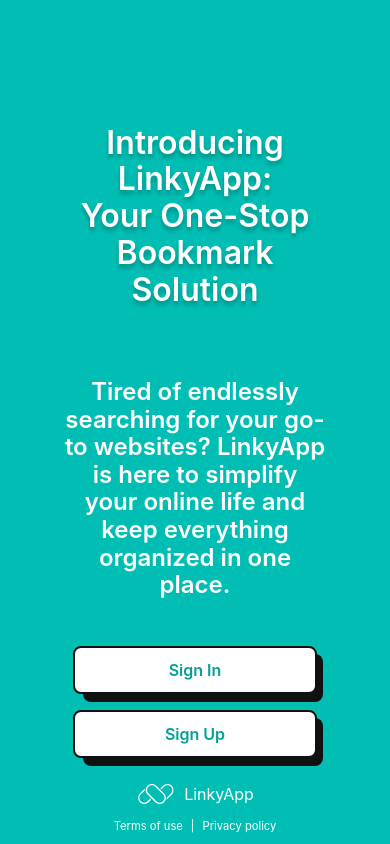
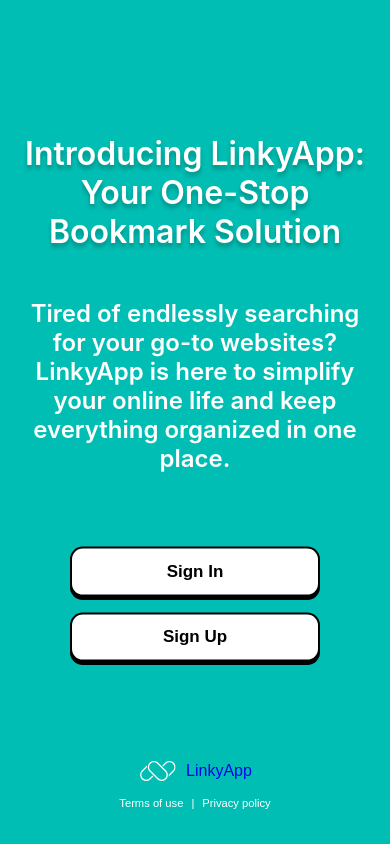
Before and after one commit to dlaska888/WdPAI-lab, a PHP site: page /public/views/index.html in a window 390 px wide. Run offline with PHP 8.4, Linux system fonts and the light colour scheme; some libraries are stand-ins or nearby versions; some web fonts are replaced.

Commit message:
added login and register pages, updated buttons

```diff
--- a/public/css/global.css
+++ b/public/css/global.css
@@ -1,19 +1,31 @@
-@import "/node_modules/normalize.css/normalize.css";
-
-*{
+* {
 	margin: 0;
 	padding: 0;
+	box-sizing: border-box;
 }
 
-/* globally avaiable variables */
+a {
+	text-decoration: none;
+}
+
+a:visited {
+	color: inherit;
+}
+
+:root { font-family: 'Inter', sans-serif; }
+  @supports (font-variation-settings: normal) {
+    :root { font-family: 'Inter var', sans-serif; }
+  }
+
+/* globally available variables */
+
 :root {
 	--primary: #00beb3;
 	--primary-dark: #00a292;
-  --primary-light: #80DFD9;
+	--primary-light: #80dfd9;
 	--secondary: #fff;
 	--tertiary: #a9a9a9;
 	font-size: 16px;
-  font-family: 'Inter', sans-serif;
 	font-style: normal;
 }
 
@@ -23,17 +35,14 @@
 	font-weight: 600;
 	text-align: center;
 	color: #ffffff;
+}
 
+.text-shadow {
 	text-shadow: 0px 4px 4px rgba(0, 0, 0, 0.25);
 }
 
-.text-secondary {
-  font-family: "Inter";
-  font-style: normal;
-  font-weight: 600;
-  text-align: center;
-
-  color: #ffffff;
+.text-underline {
+	text-decoration: underline;
 }
 
 /* Hide elements with the .hide-mobile class on screens with a max width of 768px (mobile view) */
@@ -48,79 +57,86 @@
 	flex-direction: column;
 }
 
-.flex{
+.flex {
 	display: flex;
 }
 
-.flex-center{
+.flex-center {
 	justify-content: center;
 	align-items: center;
 }
 
-/* CSS */
 .btn-primary {
-  align-items: center;
-  background-color: var(--secondary);
-  border: 2px solid #111;
-  border-radius: 8px;
-  box-sizing: border-box;
-  color: #111;
-  cursor: pointer;
-  display: flex;
-  color: var(--primary-dark);
-  font-family: Inter, sans-serif;
-  font-size: 16px;
-  font-weight: 600;
-  height: 48px;
-  justify-content: center;
-  line-height: 24px;
+	/* Variables */
+	--button_radius: 0.75em;
+	--button_color: var(--secondary);
+	--button_outline_color: #000000;
+	font-size: 17px;
+	font-weight: bold;
+	border: none;
+	border-radius: var(--button_radius);
+	background: var(--button_outline_color);
+
 	width: 100%;
-  max-width: 400px;
-  padding: 0 25px;
-  position: relative;
-  text-align: center;
-  text-decoration: none;
-  -webkit-user-select: none;
-  user-select: none;
-  touch-action: manipulation;
+	max-width: 250px;
 }
 
-.btn-primary:after {
-  background-color: #111;
-  border-radius: 8px;
-  content: "";
+.btn-primary-top {
 	display: block;
-  height: 48px;
-  left: 0;
-  width: 100%;
-  position: absolute;
-  top: -2px;
-  transform: translate(8px, 8px);
-  transition: transform 0.2s ease-out;
-  z-index: -1;
+	box-sizing: border-box;
+	border: 2px solid var(--button_outline_color);
+	border-radius: var(--button_radius);
+	padding: 0.75em 1.5em;
+	background: var(--button_color);
+	color: var(--button_outline_color);
+	text-align: center;
+	transform: translateY(-0.2em);
+	transition: transform 0.1s ease;
 }
 
-.btn-primary:hover:after {
-  transform: translate(0, 0);
+.btn-primary:hover .btn-primary-top {
+	/* Pull the button upwards when hovered */
+	transform: translateY(-0.33em);
 }
 
-.btn-primary:active {
-  outline: 0;
+.btn-primary:active .btn-primary-top {
+	/* Push the button downwards when pressed */
+	transform: translateY(0);
 }
 
-.btn-primary:hover {
-  outline: 0;
+.input {
+	border: none;
+	outline: none;
+	border-radius: 15px;
+	padding: 1em;
+	background-color: white;
+	box-shadow: inset 2px 5px 10px rgba(0, 0, 0, 0.3);
+	transition: 500ms ease-in-out;
+
+	max-width: 400px;
 }
 
-@media (min-width: 768px) {
-  .btn-primary {
-    padding: 0 40px;
-  }
+.input:focus {
+	background-color: white;
+	transform: scale(1.05);
+	box-shadow: inset 2px 5px 10px rgba(0, 0, 0, 0.1);
 }
 
-.logo-text{
+.footer-logo {
+	grid-area: footer;
+	gap: 1rem;
+	color: var(--secondary);
+	padding: 1rem;
+}
+
+.footer-logo .logo-text {
 	display: flex;
 	font-size: 1rem;
 	gap: 0.5rem;
 	align-items: center;
 }
+
+.footer-logo .footer-policy {
+	gap: 0.5rem;
+	font-size: 0.7rem;
+}
--- a/public/css/index.css
+++ b/public/css/index.css
@@ -13,71 +13,56 @@ body {
 }
 
 @media (max-width: 768px) {
-    body{
-        padding: 0 2rem;
+	body {
+		padding: 0 1rem;
 
 		grid-template-columns: 1fr;
-        grid-template-rows: .5fr 2fr 1fr .5fr;
+		grid-template-rows: 0.5fr 1fr 1fr 0.5fr;
 		grid-template-areas:
 			"."
 			"header"
 			"main"
 			"footer";
 	}
-
 }
 
-header{
+header {
 	padding: 2rem;
 
 	grid-area: header;
-    justify-content: center;
+	justify-content: space-around;
 
 	background-color: var(--primary-light);
 }
 
 @media (max-width: 768px) {
-    header{
+	header {
+		padding: 1rem 0;
 		background-color: var(--primary);
 	}
 }
 
-header .header-container{
+header .header-container {
 	max-width: 600px;
 	gap: 3rem;
 }
 
-main{
+main {
 	width: 100%;
 
 	grid-area: main;
 	gap: 2rem;
 }
 
-main h2{
+main h2 {
 	font-size: 2rem;
 }
 
-main .btn-container{
+main .btn-container {
 	width: 75%;
 	gap: 1rem;
 }
 
-main h2{
+main h2 {
 	gap: 2rem;
 }
-
-footer{
-    grid-area: footer;
-    gap: 1rem;
-    color: var(--secondary);
-}
-
-footer p{
-    margin: 0;
-}
-
-footer .footer-policy{
-    gap: 0.5rem;
-    font-size: 0.7rem;
-}
--- a/public/views/index.html
+++ b/public/views/index.html
@@ -14,11 +14,11 @@
 <body>
     <header class=" flex flex-center">
         <div class="header-container flex-column">
-            <h1 class="text-primary">
+            <h1 class="text-primary text-shadow">
                 Introducing LinkyApp:<br>
                 Your One-Stop Bookmark Solution
             </h1>
-            <h2 class="text-secondary">
+            <h2 class="text-primary">
                 Tired of endlessly searching for your go-to websites?
                 LinkyApp is here to simplify your online life and keep
                 everything organized in one place.</h2>
@@ -26,17 +26,21 @@
     </header>
     <main class="flex-column flex-center">
         <!-- hide in mobile -->
-        <h2 class="text-primary hide-mobile">Get Started</h2>
+        <h2 class="text-primary text-shadow hide-mobile">Get Started</h2>
         <div class="btn-container flex-column flex-center">
-            <button class="btn-primary" type="button" title="LinkyApp Sign In">Sign In</button>
-            <button class="btn-primary" type="button" title="LinkyApp Sign In">Sign Up</button>
+            <a href="login.html" class="btn-primary" type="button" title="LinkyApp Sign In">
+                <span class="btn-primary-top">Sign In</span>
+            </a>
+            <a href="register.html" class="btn-primary" type="button" title="LinkyApp Sign Up">
+                <span class="btn-primary-top">Sign Up</span>
+            </a>
         </div>
     </main>
-    <footer class="flex-column flex-center">
-        <div class="logo-text flex">
+    <footer class="footer-logo flex-column flex-center">
+        <a href="index.html" title="LinkyApp" class="logo-text flex">
             <img src="/public/img/logo1.svg" alt="LinkyApp">
             <p>LinkyApp</p>
-        </div>
+        </a>
         <div class="footer-policy flex">
             <!-- divided for different spacings in rwd -->
             <p>Terms of use</p>
```
Also changed, not shown: public/css/login.css (added, +56 -0 lines), public/views/login.html (added, +43 -0 lines), public/views/register.html (added, +46 -0 lines), 1 other file. Lines whose indentation alone changed are shown as unchanged.
